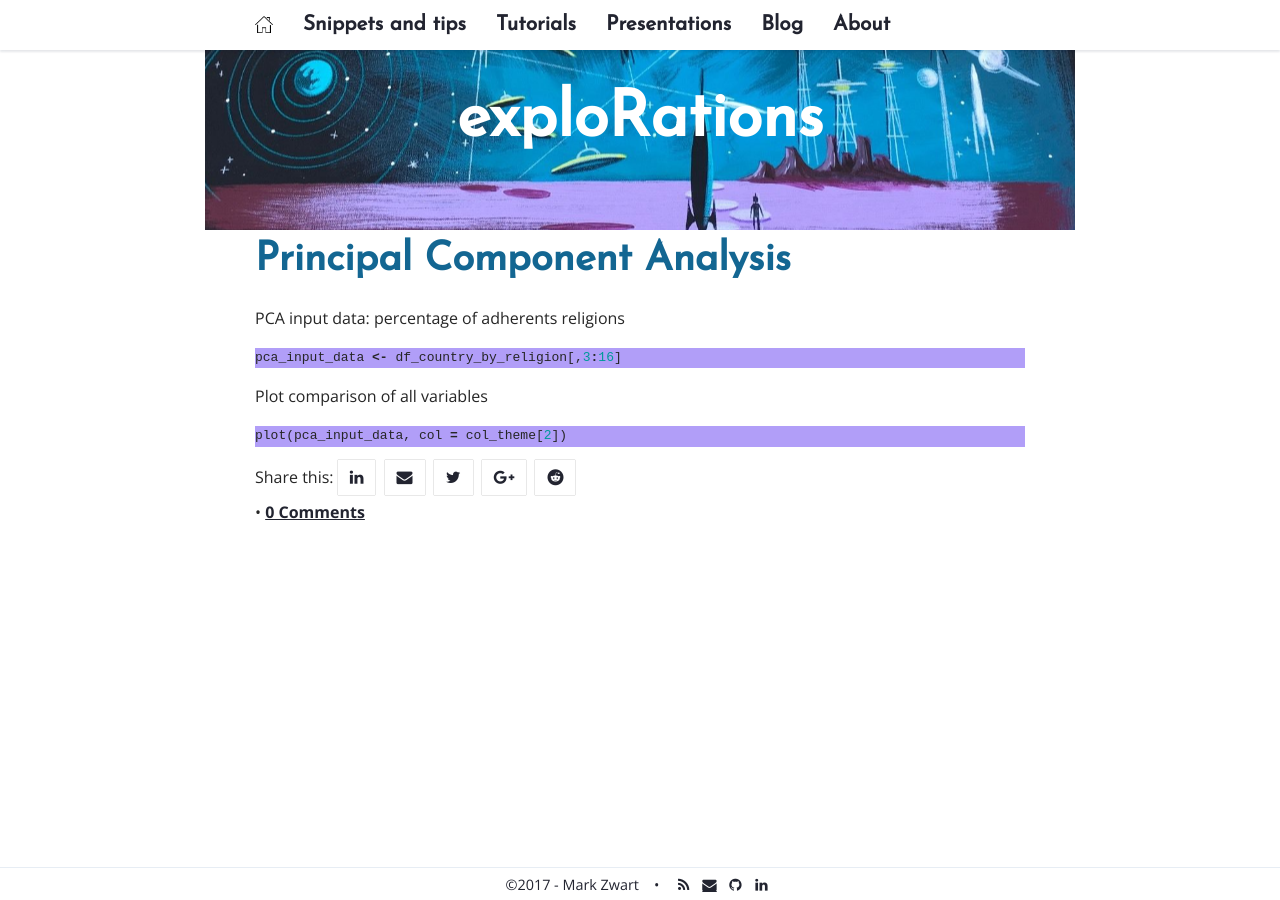
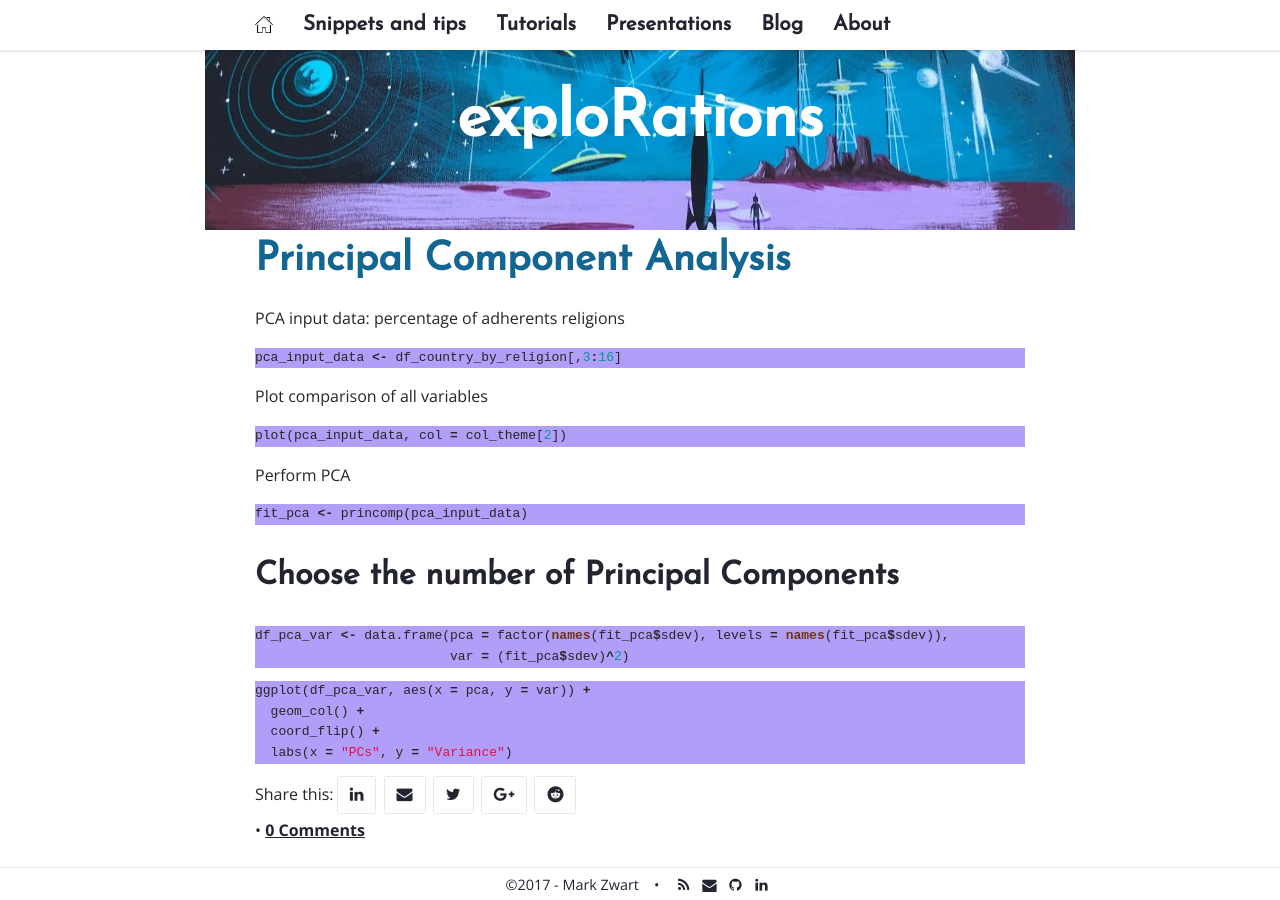
Before and after one commit to mark-me/mark-me.github.io, a Jekyll site: the page built from _pages/tutorials/pca/pca.md, in a window 1280 px wide. Built offline with Jekyll 4.4.1, drawn with Linux system fonts in a browser that asks for light colours; nearby versions of some CDN libraries; comment, search, counter and statistics services are not loaded.

Commit message:
Update pca.md

````diff
--- a/_pages/tutorials/pca/pca.md
+++ b/_pages/tutorials/pca/pca.md
@@ -14,3 +14,19 @@ Plot comparison of all variables
 ```r
 plot(pca_input_data, col = col_theme[2])
 ```
+Perform PCA
+```r
+fit_pca <- princomp(pca_input_data)
+```
+# Choose the number of Principal Components
+```r
+df_pca_var <- data.frame(pca = factor(names(fit_pca$sdev), levels = names(fit_pca$sdev)),
+                         var = (fit_pca$sdev)^2)
+```
+
+```r
+ggplot(df_pca_var, aes(x = pca, y = var)) +
+  geom_col() +
+  coord_flip() +
+  labs(x = "PCs", y = "Variance")
+```
````
